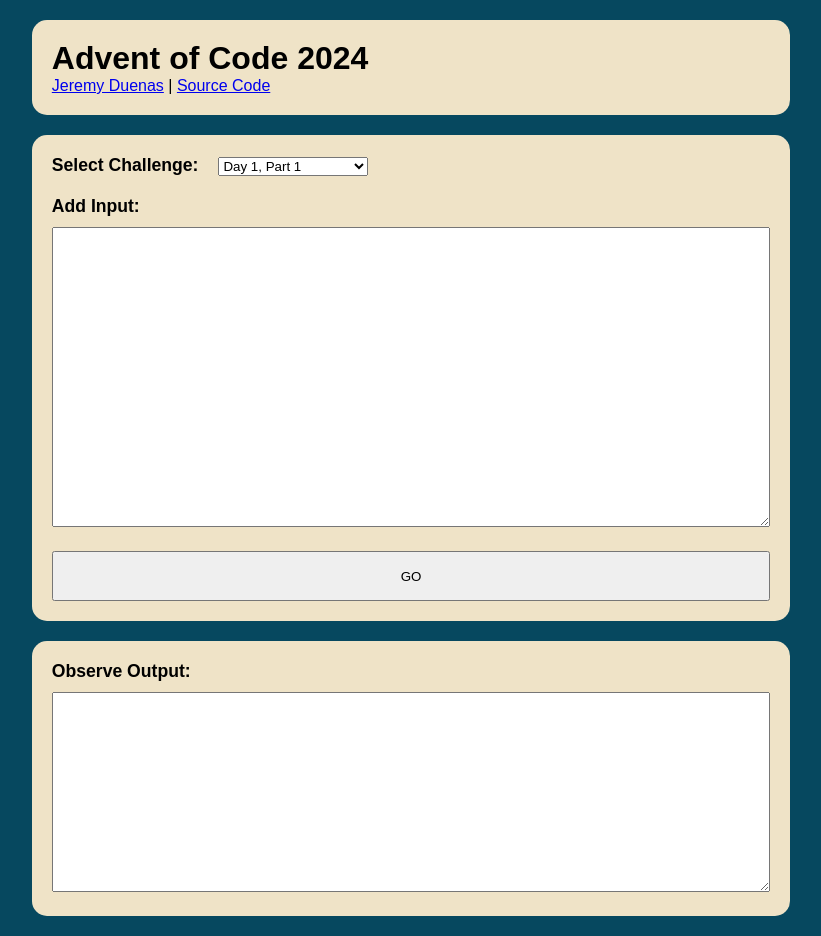
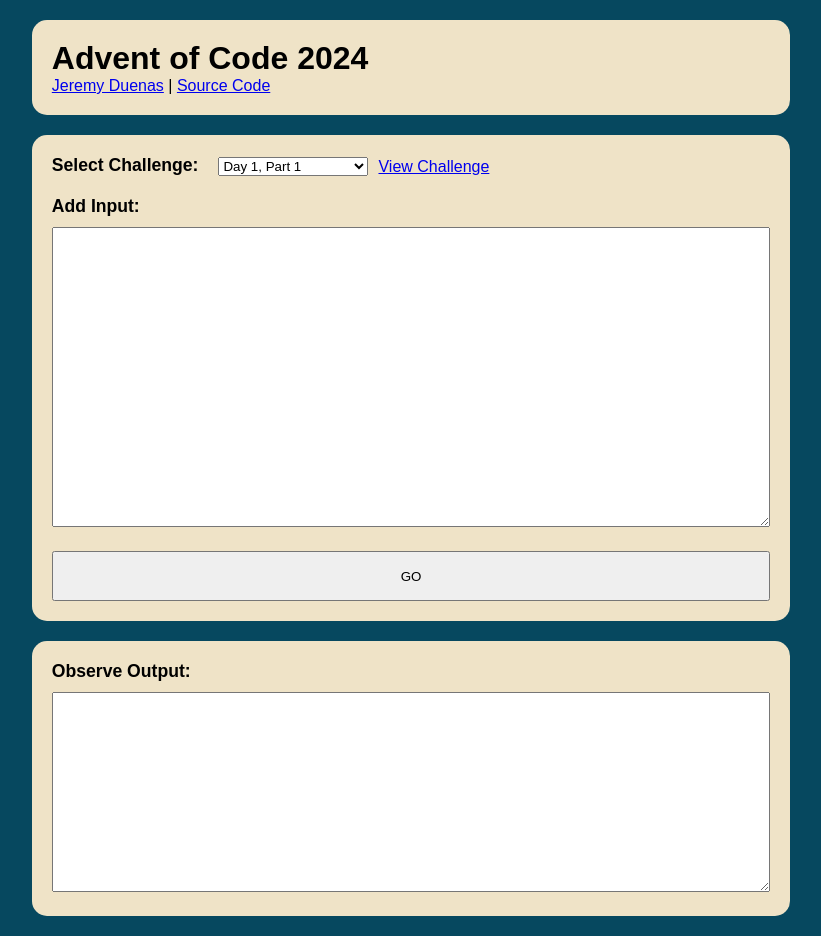
Before and after one commit to jd13313/advent-of-code-2024, a website built with Vite: page index.html in a window 1280 px wide. Shown: the whole page, without its empty margins (229-1050 px from the left). Built offline with nearby package versions, Linux system fonts and the light colour scheme.

Commit message:
Added link to challenges

```diff
--- a/index.html
+++ b/index.html
@@ -52,6 +52,10 @@
                 margin-left: 20px;
             }
 
+        #challenge-select {
+            margin-right: 10px;
+        }
+
         #input-field {
             margin-top: 10px;
             width: 100%;
--- a/src/main.ts
+++ b/src/main.ts
@@ -20,6 +20,28 @@
     outputField.value = outputValue;
 }
 
+const challenges = [
+    {
+        label: 'Day 1, Part 1',
+        id: '1-1',
+        url: 'https://adventofcode.com/2024/day/1',
+    },
+    {
+        label: 'Day 1, Part 2',
+        id: '1-2',
+        url: 'https://adventofcode.com/2024/day/1',
+    },
+]
+
+const challengeOptions = challenges.map((challenge) => {
+    return `<option value="${challenge.id}">${challenge.label}</option>`;
+})
+
+const updateChallengeLink = (event: Event) => {
+    const selectedChallengeId = (event.target as HTMLSelectElement)?.value ?? '1-1';
+    const selectedChallenge = challenges.find((challenge) => challenge.id === selectedChallengeId);
+    document.querySelector<HTMLAnchorElement>('#view-challenge')?.setAttribute('href', selectedChallenge?.url ?? '');
+}
 
 document.querySelector<HTMLDivElement>('#app')!.innerHTML = `
     <div class="wrapper">
@@ -34,10 +56,10 @@
 
             <div class="dropdown-wrapper">
                 <h2>Select Challenge: </h2>
-                <select id="day-select">
-                    <option value="1-1">Day 1, Part 1</option>
-                    <option value="1-2">Day 1, Part 2</option>
+                <select id="challenge-select">
+                    ${challengeOptions}
                 </select>
+                <a href="${challenges[0]?.url}" target="_blank" id="view-challenge">View Challenge</a>
             </div>
         </div>
         <div id="input-wrapper">
@@ -54,3 +76,4 @@
 `;
 
 document.querySelector<HTMLButtonElement>('#submit')?.addEventListener('click', executeChallenge);
+document.querySelector<HTMLSelectElement>('#challenge-select')?.addEventListener('change', updateChallengeLink);
```
